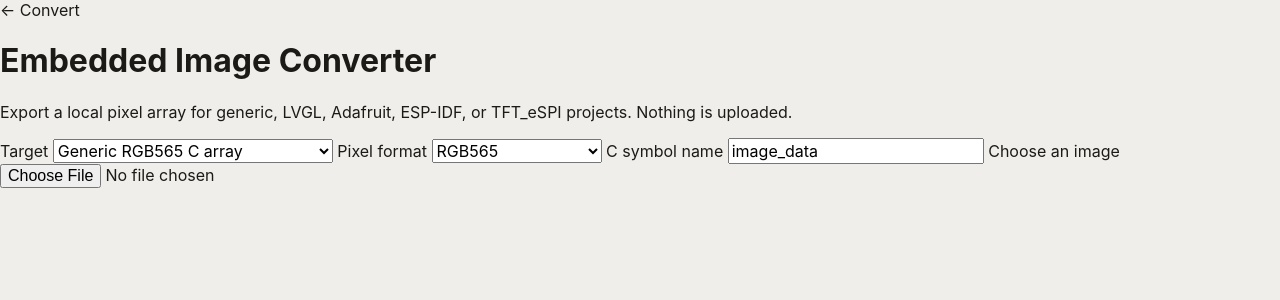
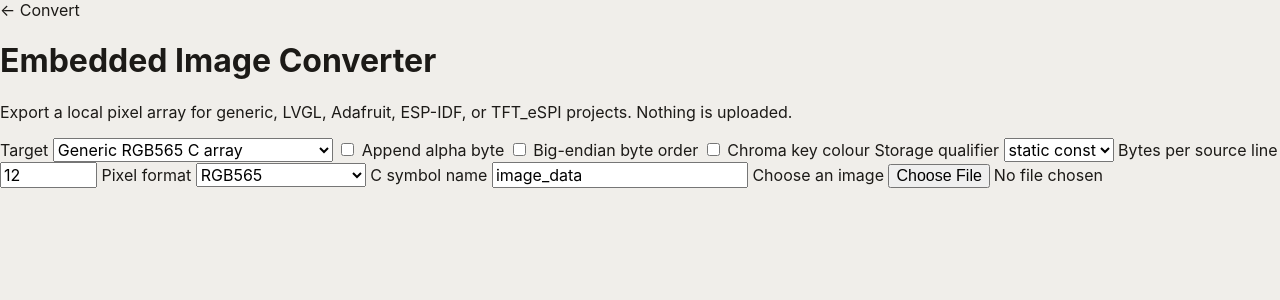
Before and after one commit to official-tisao/image.complianttools.com, a SvelteKit app in the folder apps/web/: page /embedded-converter in a window 1280 px wide. Shown: the top 300 px of the page. Built offline with nearby package versions, Linux system fonts and the light colour scheme.

Commit message:
feat(P2-11): expose embedded export options

```diff
--- a/apps/web/src/routes/embedded-converter/+page.svelte
+++ b/apps/web/src/routes/embedded-converter/+page.svelte
@@ -16,6 +16,12 @@
     'generic',
   );
   let outputName = $state('image_data');
+  let alphaByte = $state(false);
+  let chromaKeyed = $state(false);
+  let chromaKey = $state('#00ff00');
+  let bigEndian = $state(false);
+  let storage = $state<'const' | 'static' | 'static-const'>('static-const');
+  let lineWidth = $state(12);
   let format = $state<
     | 'rgb332'
     | 'rgb565'
@@ -46,7 +52,26 @@
         canvas.height,
         context.getImageData(0, 0, canvas.width, canvas.height).data,
       );
-      const options = { format, outputName };
+      const parsedChromaKey = /^#([0-9a-f]{6})$/iu.exec(chromaKey);
+      if (chromaKeyed && !parsedChromaKey) throw new Error('Choose a six-digit chroma-key colour.');
+      const chroma = parsedChromaKey?.[1];
+      const options = {
+        format,
+        outputName,
+        alphaByte,
+        bigEndian,
+        storage,
+        lineWidth,
+        ...(chromaKeyed && chroma
+          ? {
+              chromaKey: [
+                Number.parseInt(chroma.slice(0, 2), 16),
+                Number.parseInt(chroma.slice(2, 4), 16),
+                Number.parseInt(chroma.slice(4, 6), 16),
+              ] as const,
+            }
+          : {}),
+      };
       const output =
         target === 'lvgl-v8'
           ? emitLvglV8CArray(image, options)
@@ -102,6 +127,23 @@
       <option value="esp-idf">ESP-IDF / TFT_eSPI RGB565 array</option>
     </select>
   </label>
+  <label><input type="checkbox" bind:checked={alphaByte} /> Append alpha byte</label>
+  <label><input type="checkbox" bind:checked={bigEndian} /> Big-endian byte order</label>
+  <label><input type="checkbox" bind:checked={chromaKeyed} /> Chroma key colour</label>
+  {#if chromaKeyed}
+    <label>Chroma key <input type="color" bind:value={chromaKey} /></label>
+  {/if}
+  <label>
+    Storage qualifier
+    <select bind:value={storage}>
+      <option value="static-const">static const</option>
+      <option value="const">const</option>
+      <option value="static">static</option>
+    </select>
+  </label>
+  <label
+    >Bytes per source line <input type="number" min="1" max="256" bind:value={lineWidth} /></label
+  >
   <label>
     Pixel format
     <select bind:value={format}>
```
